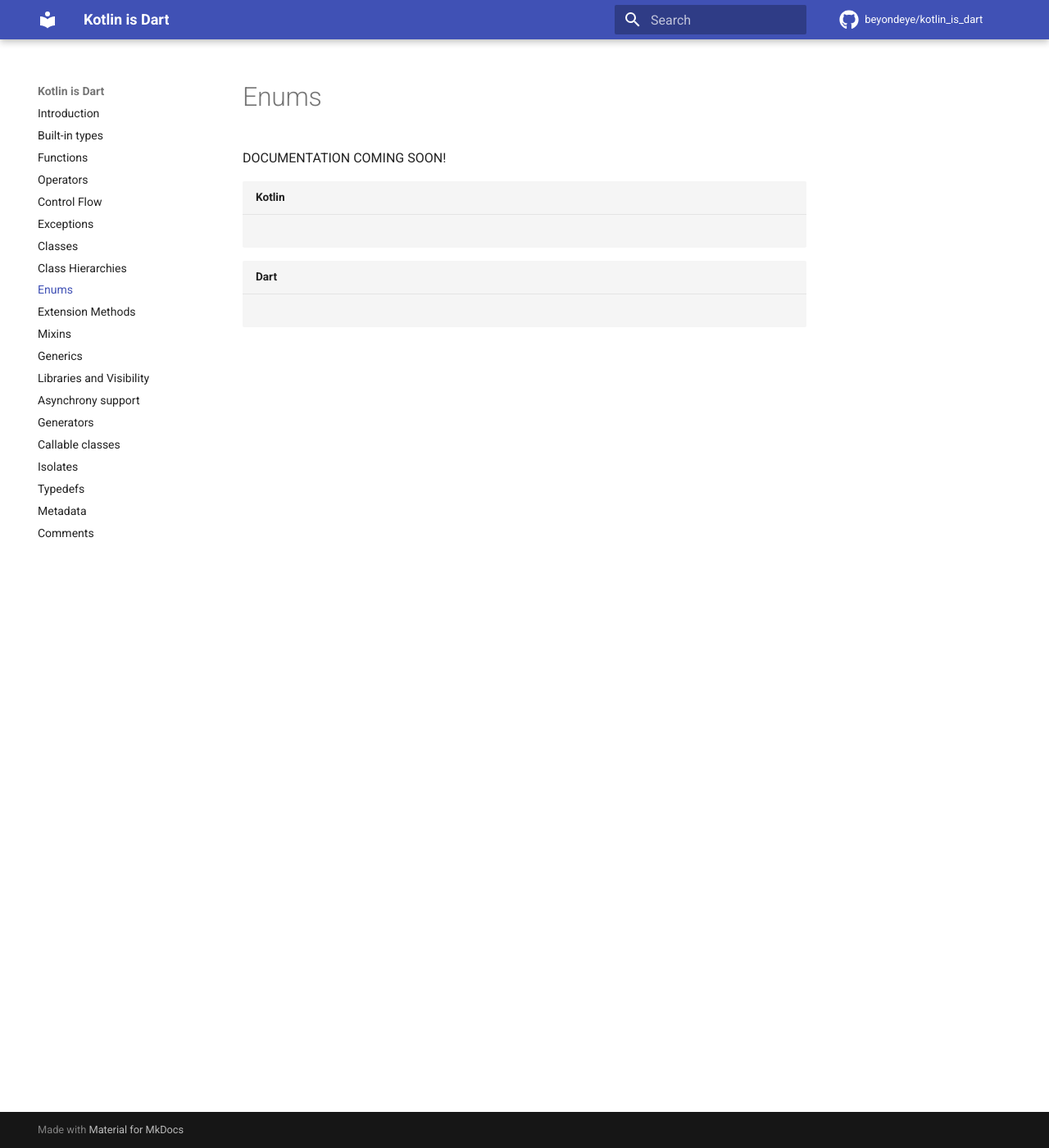
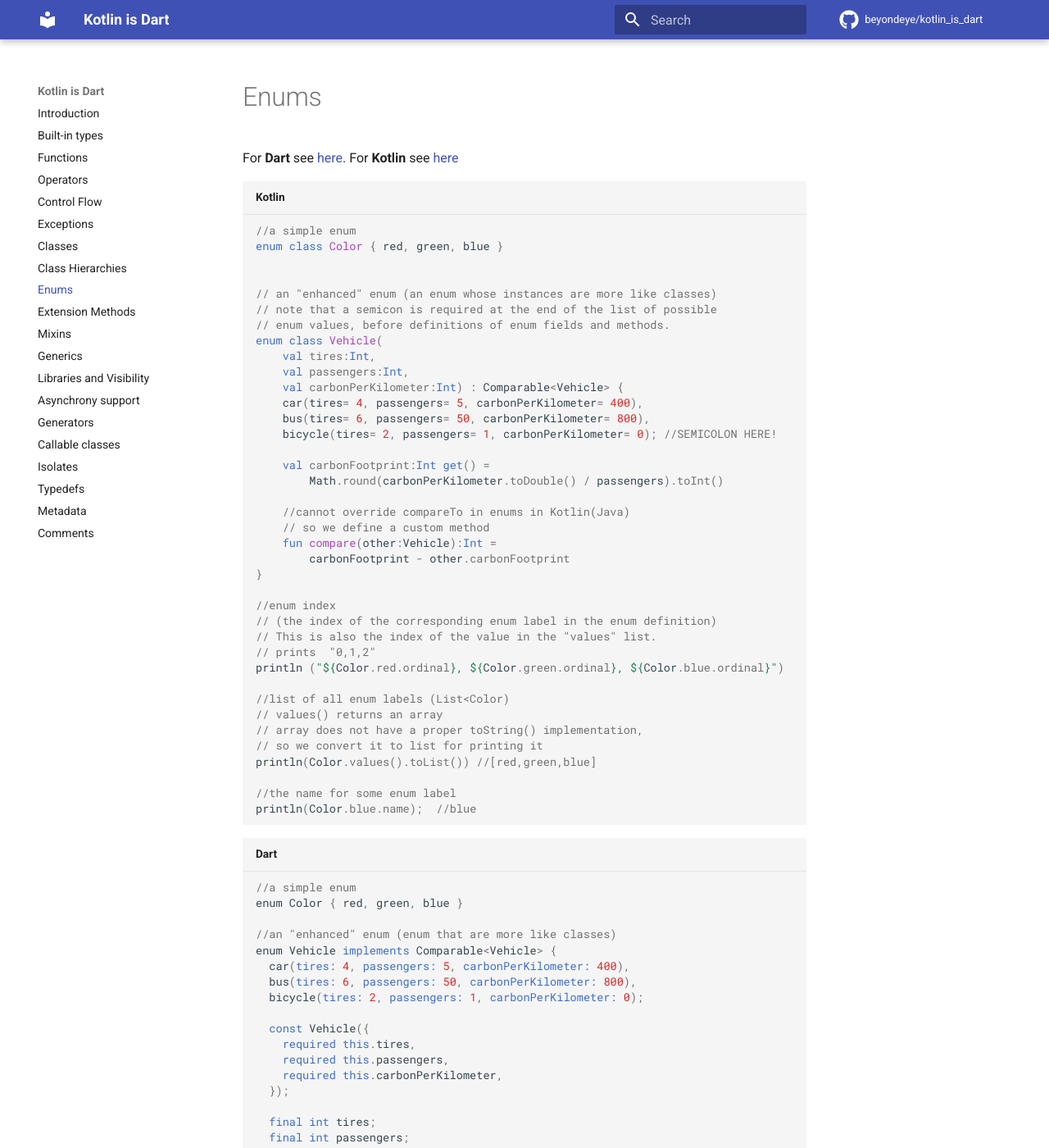
Before and after one commit to beyondeye/kotlin_is_dart, an MkDocs documentation site: the page built from docs/s07b_classes_enums.md, in a window 1280 px wide and 1400 px high. Shown: the whole window at 82% size. Built offline with MkDocs 1.6.1 and Material for MkDocs 9.7.7, drawn with Linux system fonts in a browser that asks for light colours; comment, search, counter and statistics services are not loaded; some of the changed text lies outside the part shown.

Commit message:
section on enums completed

````diff
--- a/docs/s07b_classes_enums.md
+++ b/docs/s07b_classes_enums.md
@@ -1,8 +1,79 @@
 # Enums
-DOCUMENTATION COMING SOON!
+For **Dart** see [here](https://dart.dev/guides/language/language-tour#enumerated-types). For **Kotlin** see [here](https://kotlinlang.org/docs/enum-classes.html)
+```kotlin title="Kotlin"
+//a simple enum
+enum class Color { red, green, blue }
 
-```kotlin title="Kotlin"
 
+// an "enhanced" enum (an enum whose instances are more like classes)
+// note that a semicon is required at the end of the list of possible
+// enum values, before definitions of enum fields and methods.
+enum class Vehicle(
+    val tires:Int,
+    val passengers:Int,
+    val carbonPerKilometer:Int) : Comparable<Vehicle> {
+    car(tires= 4, passengers= 5, carbonPerKilometer= 400),
+    bus(tires= 6, passengers= 50, carbonPerKilometer= 800),
+    bicycle(tires= 2, passengers= 1, carbonPerKilometer= 0); //SEMICOLON HERE!
+
+    val carbonFootprint:Int get() =
+        Math.round(carbonPerKilometer.toDouble() / passengers).toInt()
+
+    //cannot override compareTo in enums in Kotlin(Java)
+    // so we define a custom method
+    fun compare(other:Vehicle):Int =
+        carbonFootprint - other.carbonFootprint
+}
+
+//enum index
+// (the index of the corresponding enum label in the enum definition)
+// This is also the index of the value in the "values" list.
+// prints  "0,1,2"
+println ("${Color.red.ordinal}, ${Color.green.ordinal}, ${Color.blue.ordinal}")
+
+//list of all enum labels (List<Color)
+// values() returns an array
+// array does not have a proper toString() implementation,
+// so we convert it to list for printing it
+println(Color.values().toList()) //[red,green,blue]
+
+//the name for some enum label
+println(Color.blue.name);  //blue
 ```
 ```dart title="Dart"
+//a simple enum
+enum Color { red, green, blue }
+
+//an "enhanced" enum (enum that are more like classes)
+enum Vehicle implements Comparable<Vehicle> {
+  car(tires: 4, passengers: 5, carbonPerKilometer: 400),
+  bus(tires: 6, passengers: 50, carbonPerKilometer: 800),
+  bicycle(tires: 2, passengers: 1, carbonPerKilometer: 0);
+
+  const Vehicle({
+    required this.tires,
+    required this.passengers,
+    required this.carbonPerKilometer,
+  });
+
+  final int tires;
+  final int passengers;
+  final int carbonPerKilometer;
+
+  int get carbonFootprint => (carbonPerKilometer / passengers).round();
+
+  @override
+  int compareTo(Vehicle other) => carbonFootprint - other.carbonFootprint;
+}
+
+//enum index
+// (the index of the corresponding enum label in the enum definition)
+// This is also the index of the value in the "values" list.
+print ("${Color.red.index}, ${Color.green.index}, ${Color.blue.index}"); //0,1,2
+
+// list of all enum labels (List<Color>)
+print(Color.values); //[Color.red, Color.green, Color.blue]
+
+// the name for some enum label
+print(Color.blue.name);  //blue
 ```
````
